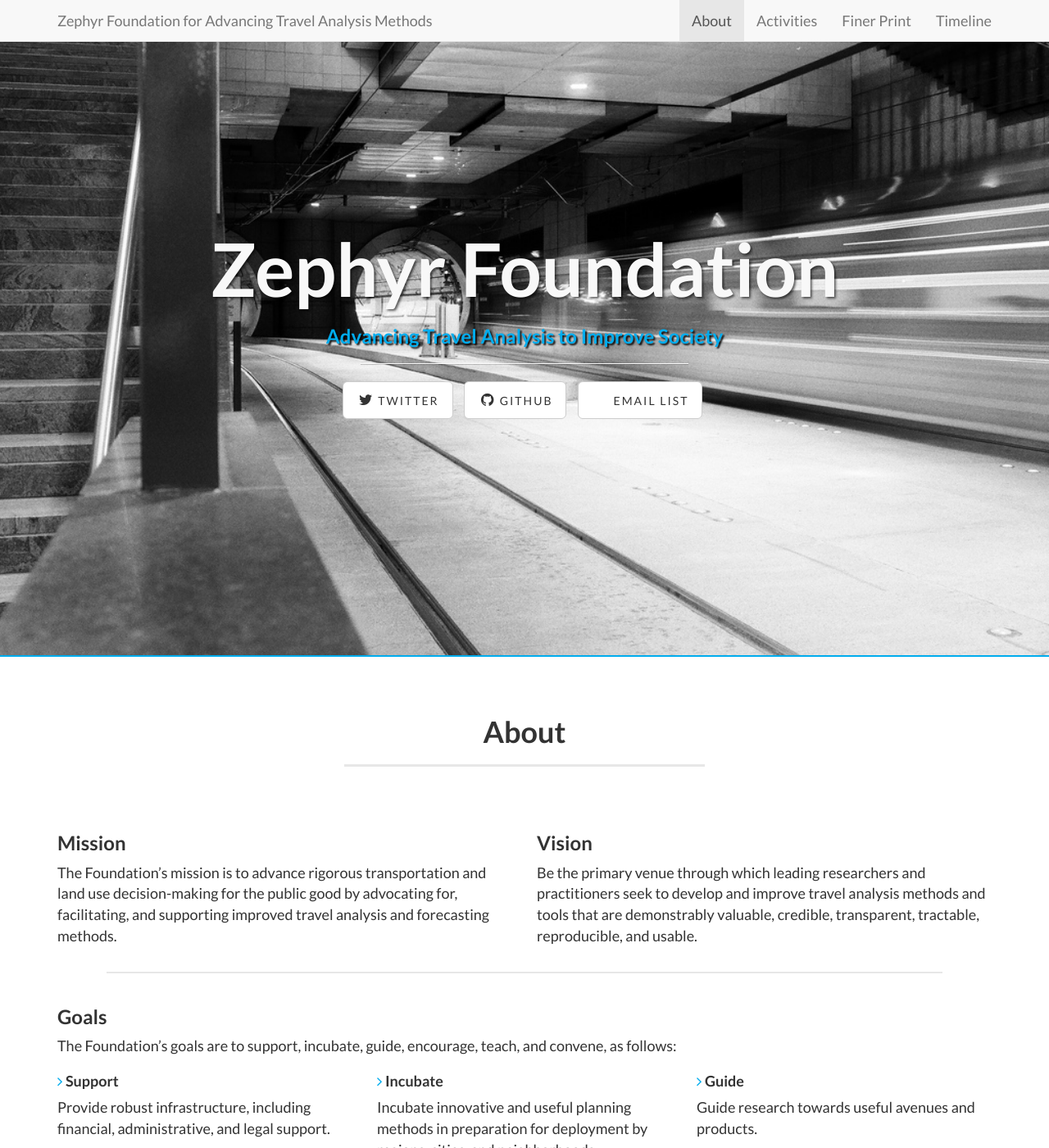
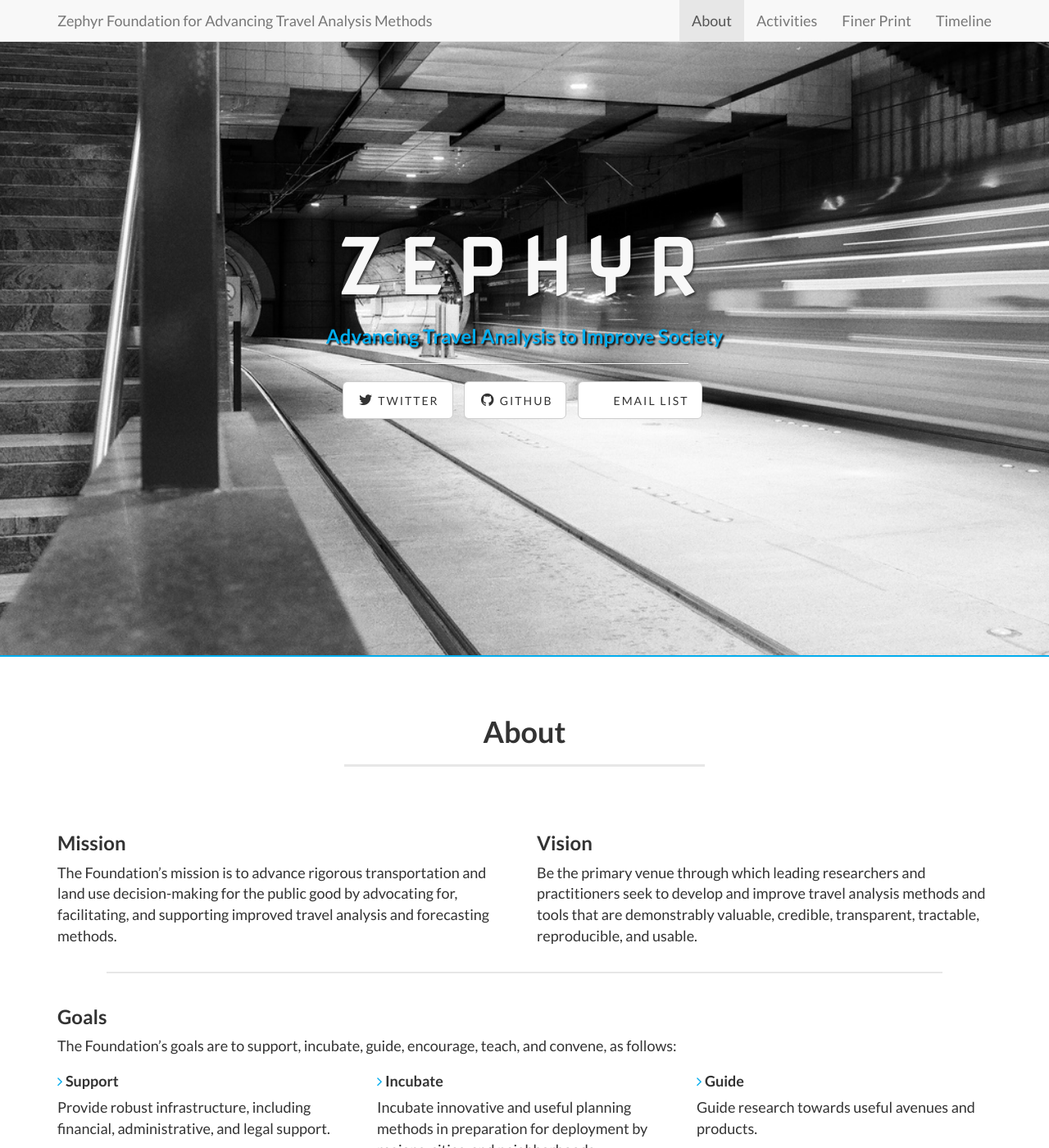
Before and after one commit to ZephyrTransport/zephyr-website, a Jekyll site: the page built from index.html, in a window 1280 px wide and 1400 px high. Shown: the whole window at 82% size. Built offline with Jekyll 4.4.1, drawn with Linux system fonts in a browser that asks for light colours.

Commit message:
New font for Zephyr

```diff
--- a/_includes/head.html
+++ b/_includes/head.html
@@ -17,6 +17,8 @@
     <!-- Custom Fonts -->
     <link href="font-awesome-4.1.0/css/font-awesome.min.css" rel="stylesheet" type="text/css">
     <link href="http://fonts.googleapis.com/css?family=Lato:300,400,700,300italic,400italic,700italic" rel="stylesheet" type="text/css">
+	<link href="https://fonts.googleapis.com/css?family=Julius+Sans+One" rel="stylesheet">
+	<link href="https://fonts.googleapis.com/css?family=Nova+Square" rel="stylesheet">
 
 	<!-- Favicon -->
 	<link rel="shortcut icon" href="{{ site.baseurl }}/img/favicon.ico" type="image/x-icon" />
--- a/_includes/header.html
+++ b/_includes/header.html
@@ -42,7 +42,7 @@
 			<div class="row">
 				<div class="col-lg-12">
 					<div class="intro-message">
-						<h1>{{ page.title }}</h1>
+						<h1 class="zephyr">{{ page.title }}</h1>
 						<h3 class="highlight-text">{{ page.subTitle }}</h3>
 						<hr class="intro-divider">
 						<ul class="list-inline intro-social-buttons">
--- a/css/landing-page.css
+++ b/css/landing-page.css
@@ -37,6 +37,13 @@
 
 body {
 	font-size: 18px;
+}
+
+.zephyr {
+	#font-family: 'Julius Sans One', sans-serif;
+	font-family: 'Nova Square', cursive;
+	text-transform: uppercase;
+	letter-spacing: 20px;
 }
 
 .lead {
--- a/index.html
+++ b/index.html
@@ -1,6 +1,6 @@
 ---
 layout: default
-title: Zephyr Foundation
+title: Zephyr
 subTitle: Advancing Travel Analysis to Improve Society
 ---
 
```
